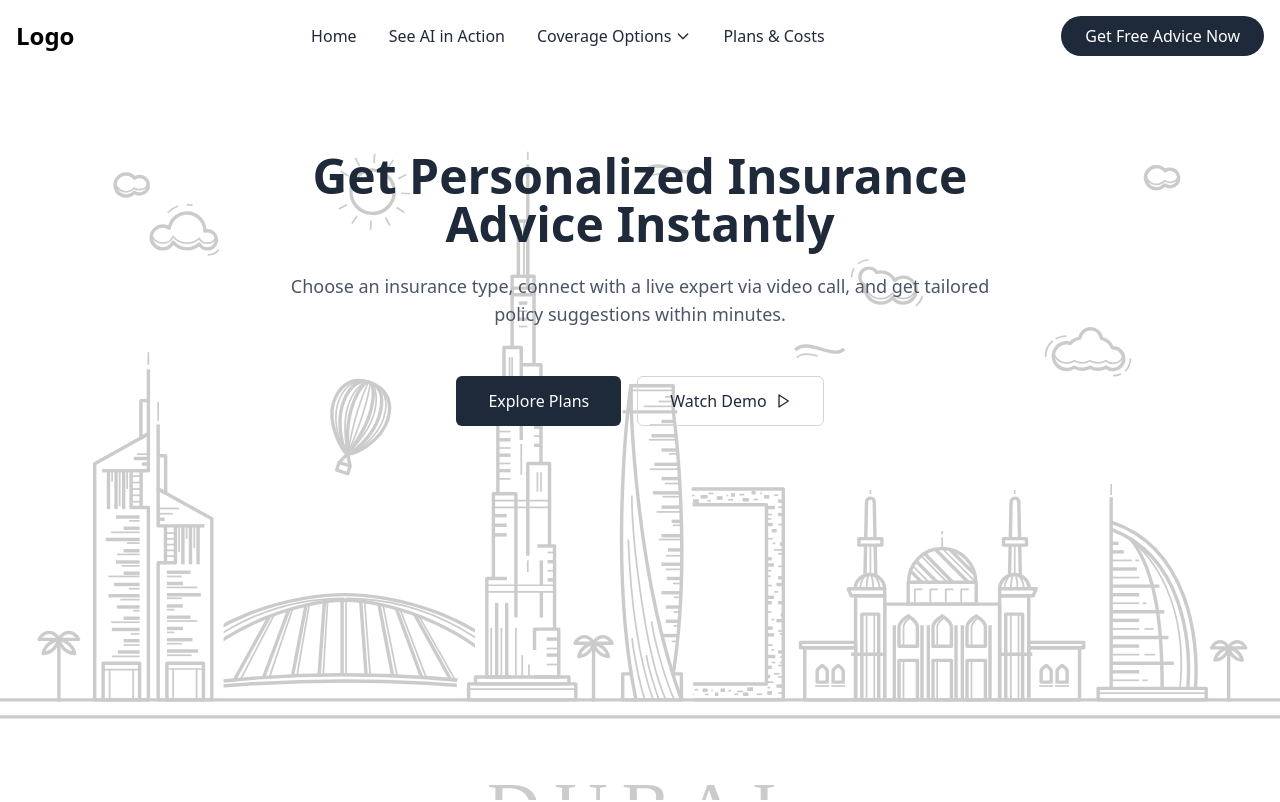
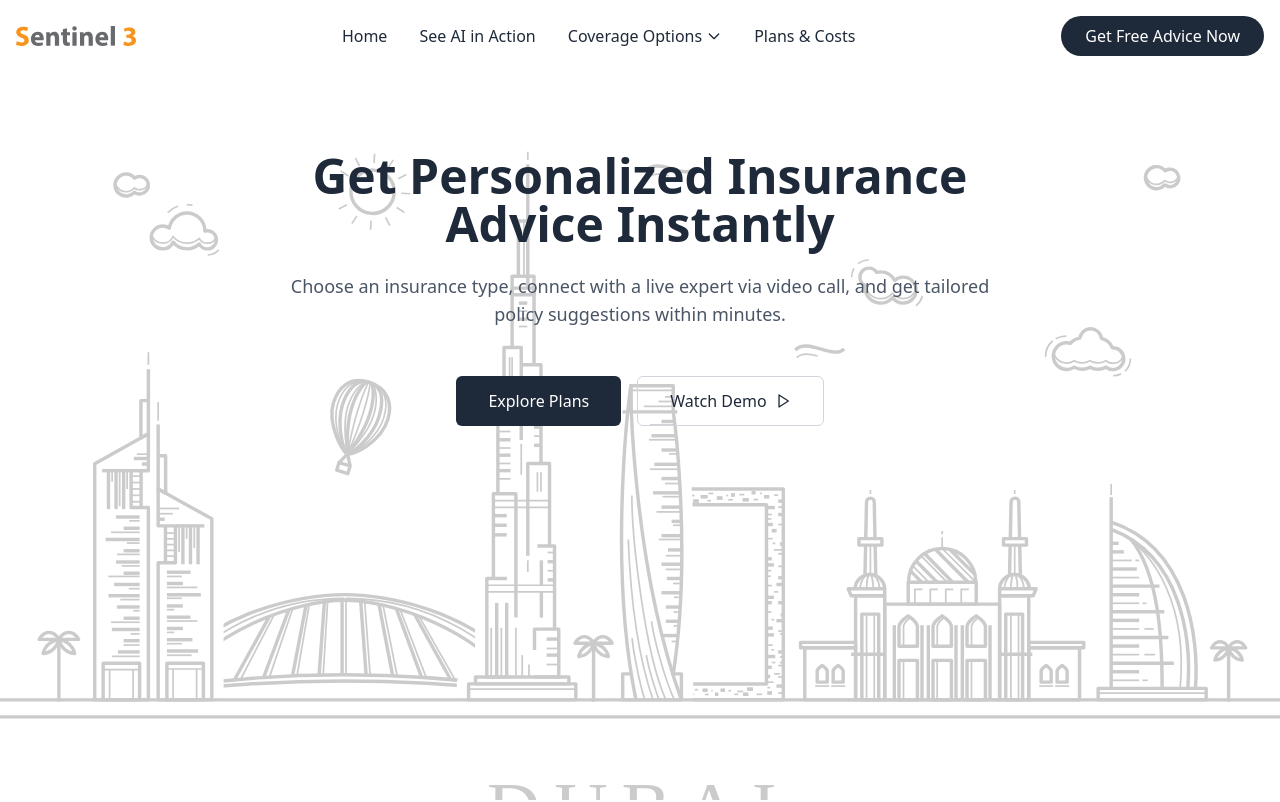
Before and after one commit to ViMaL010/Did, a React (Vite) app: page / in a window 1280 px wide. Shown: the top 802 px of the page. Built offline with nearby package versions, Linux system fonts and the light colour scheme.

Commit message:
updated logo

```diff
--- a/src/components/Navbar.jsx
+++ b/src/components/Navbar.jsx
@@ -75,9 +75,11 @@ export default function Navbar({ scrollToDiscovery }) {
       <motion.div
         variants={fadeIn}
         className="flex items-center"
-      >
-        <h1 className="text-xl md:text-2xl font-cursive font-bold">Logo</h1>
-      </motion.div>
+      >  <img
+    src="/asset.svg"
+    alt="Logo"
+    className="h-8 w-30 md:h-10"
+  /></motion.div>
 
       {/* Desktop Navigation */}
       <motion.div
```
Also changed, not shown: public/asset.svg (added).
